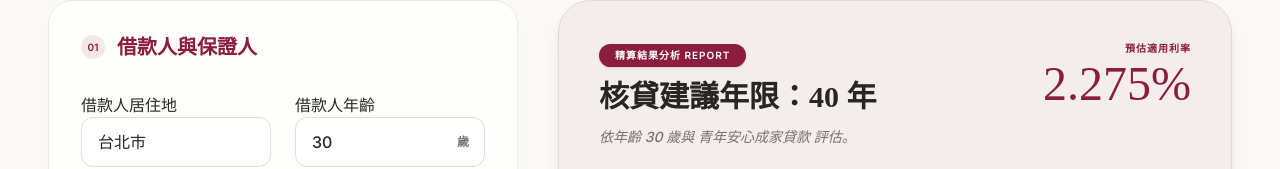
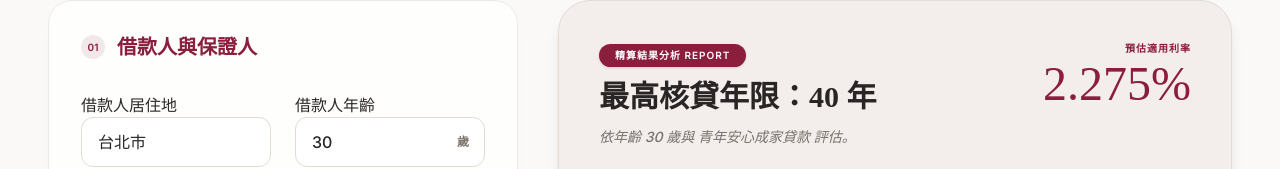
Before and after one commit to eddielin836/homesweetloan, a React (Vite) app: page / in a window 1280 px wide. Shown: the part 152-321 px from the top of the page. Built offline with nearby package versions, Linux system fonts and the light colour scheme.

Commit message:
feat: Clarify loan term and grace period descriptions
Update UI text to accurately reflect that the displayed loan term is the *maximum* achievable and that the calculation now shows annual income thresholds for *each* grace period option, rather than just post-grace period.

```diff
--- a/src/App.tsx
+++ b/src/App.tsx
@@ -461,7 +461,7 @@ export default function App() {
                     </div>
                   </div>
                   <p className="text-[10px] text-text-muted italic leading-relaxed">
-                    ※ 勾選後下方將顯示寬限期結束後（剩餘攤還期）所需之年薪門檻。
+                    ※ 勾選後下方將顯示各寬限期所需之年薪門檻。
                   </p>
                 </motion.div>
               )}
@@ -483,7 +483,7 @@ export default function App() {
                 <div className="inline-block bg-primary text-white px-4 py-1 rounded-full text-[10px] font-black tracking-widest uppercase shadow-sm">
                   精算結果分析 Report
                 </div>
-                <h3 className="text-2xl md:text-3xl serif font-bold text-stone-800">核貸建議年限：{loanTerm} 年</h3>
+                <h3 className="text-2xl md:text-3xl serif font-bold text-stone-800">最高核貸年限：{loanTerm} 年</h3>
                 <p className="text-stone-500 text-xs md:text-sm italic font-medium">
                   依年齡 {borrower.age} 歲與 {SCHEME_LABELS[borrower.scheme]} 評估。
                 </p>
```
